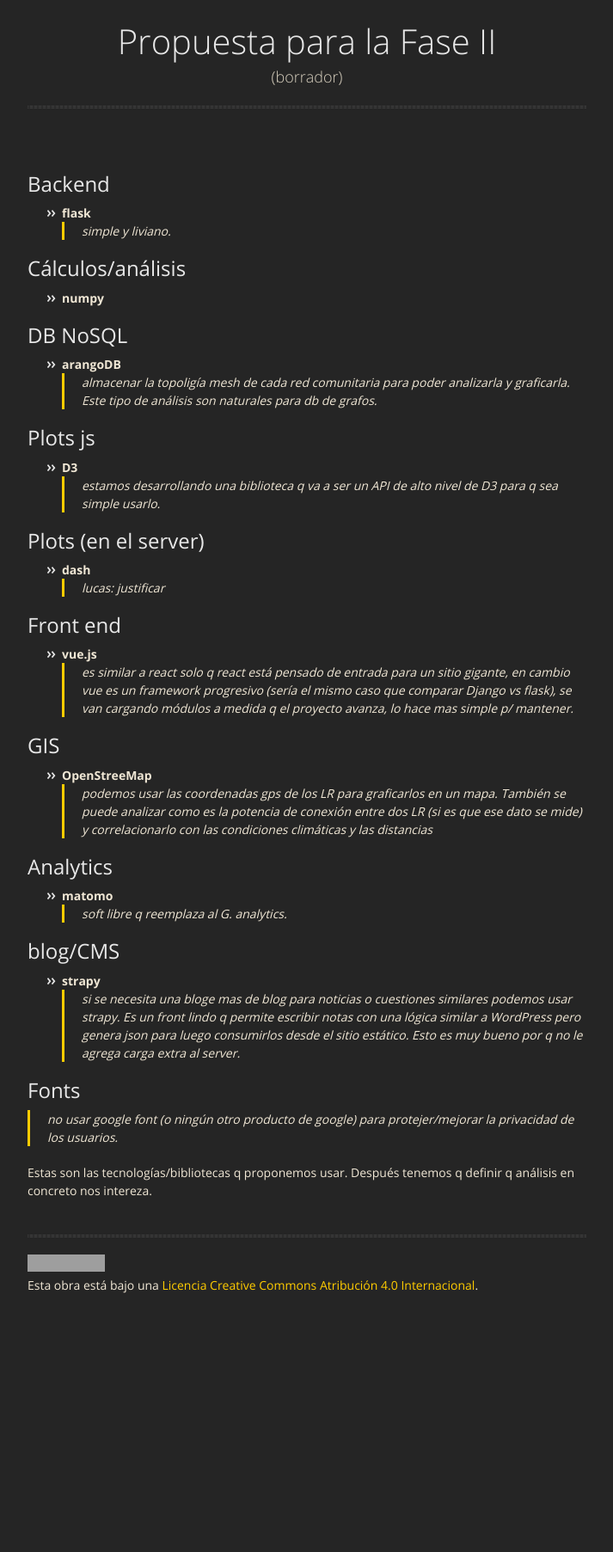
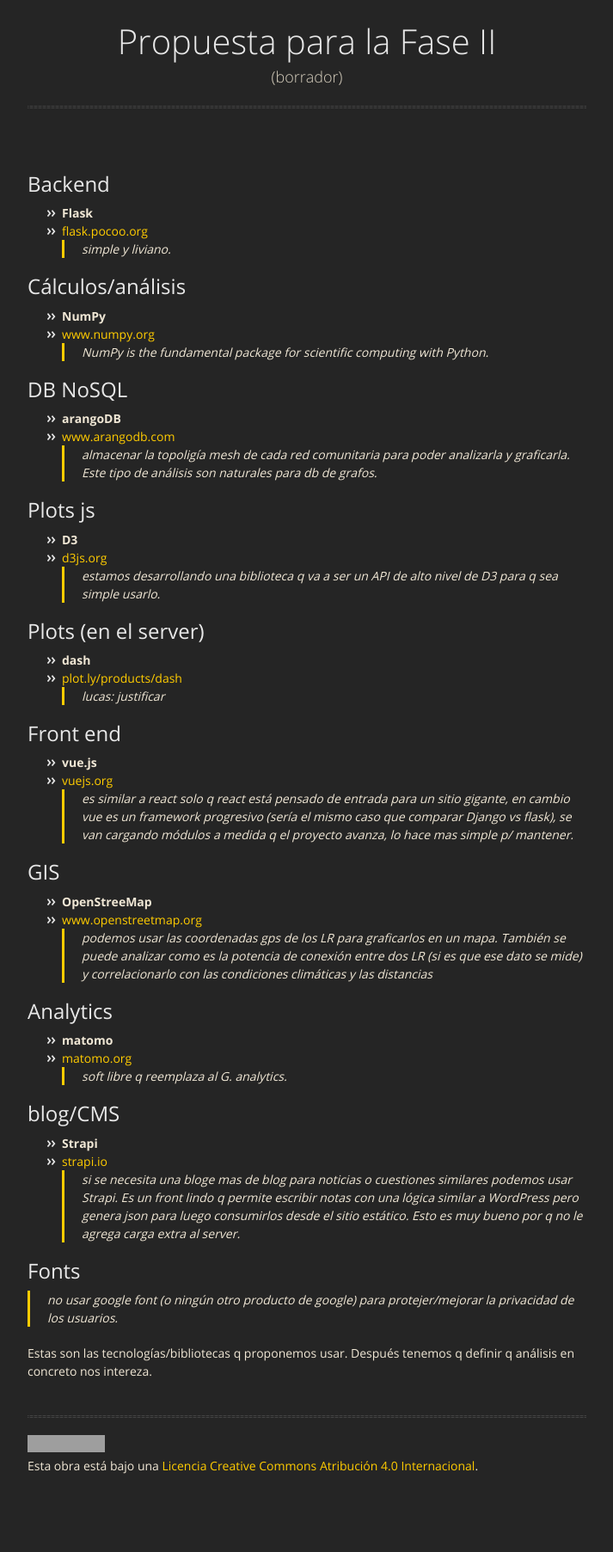
Before and after one commit to pewen/LRFII, a Jekyll site: the page built from index.md, in a window 1280 px wide. Shown: the whole page at 86% size, without its empty margins (283-996 px from the left). Built offline with Jekyll 4.4.1, drawn with Linux system fonts in a browser that asks for light colours; our own code applies the rules of GitHub Pages for plain Markdown files; before the commit the page ends 1595 px from its top, so only the background shows below that; grey boxes are pictures that could not be loaded.

Commit message:
minor change

```diff
--- a/index.md
+++ b/index.md
@@ -3,39 +3,49 @@
 ---
 
 ## Backend
-* **flask**
+* **Flask**
+* [flask.pocoo.org](http://flask.pocoo.org)
 > simple y liviano.
 
 ## Cálculos/análisis
-* **numpy**
+* **NumPy**
+* [www.numpy.org](https://www.numpy.org)
+> NumPy is the fundamental package for scientific computing with Python.
 
 ## DB NoSQL
 * **arangoDB**
+* [www.arangodb.com](https://www.arangodb.com)
 > almacenar la topoligía mesh de cada red comunitaria para poder analizarla y graficarla. Este tipo de análisis son naturales para db de grafos.
 
 ## Plots js
 * **D3**
+* [d3js.org](https://d3js.org)
 > estamos desarrollando una biblioteca q va a ser un API de alto nivel de D3 para q sea simple usarlo.
 
 ## Plots (en el server)
 * **dash**
+* [plot.ly/products/dash](https://plot.ly/products/dash/)
 > lucas: justificar
 
 ## Front end
 * **vue.js**
+* [vuejs.org](https://vuejs.org)
 > es similar a react solo q react está pensado de entrada para un sitio gigante, en cambio vue es un framework progresivo (sería el mismo caso que comparar Django vs flask), se van cargando módulos a medida q el proyecto avanza, lo hace mas simple p/ mantener.
 
 ## GIS
 * **OpenStreeMap**
+* [www.openstreetmap.org](https://www.openstreetmap.org)
 > podemos usar las coordenadas gps de los LR para graficarlos en un mapa. También se puede analizar como es la potencia de conexión entre dos LR (si es que ese dato se mide) y correlacionarlo con las condiciones climáticas y las distancias
 
 ## Analytics
 * **matomo**
+* [matomo.org](https://matomo.org)
 > soft libre q reemplaza al G. analytics.
 
 ## blog/CMS
-* **strapy**
-> si se necesita una bloge mas de blog para noticias o cuestiones similares podemos usar strapy. Es un front lindo q permite escribir notas con una lógica similar a WordPress pero genera json para luego consumirlos desde el sitio estático. Esto es muy bueno por q no le agrega carga extra al server.
+* **Strapi**
+* [strapi.io](https://strapi.io)
+> si se necesita una bloge mas de blog para noticias o cuestiones similares podemos usar Strapi. Es un front lindo q permite escribir notas con una lógica similar a WordPress pero genera json para luego consumirlos desde el sitio estático. Esto es muy bueno por q no le agrega carga extra al server.
 
 ## Fonts
 > no usar google font (o ningún otro producto de google) para protejer/mejorar  la privacidad de los usuarios.
```
Also changed, not shown: 1 other file.
